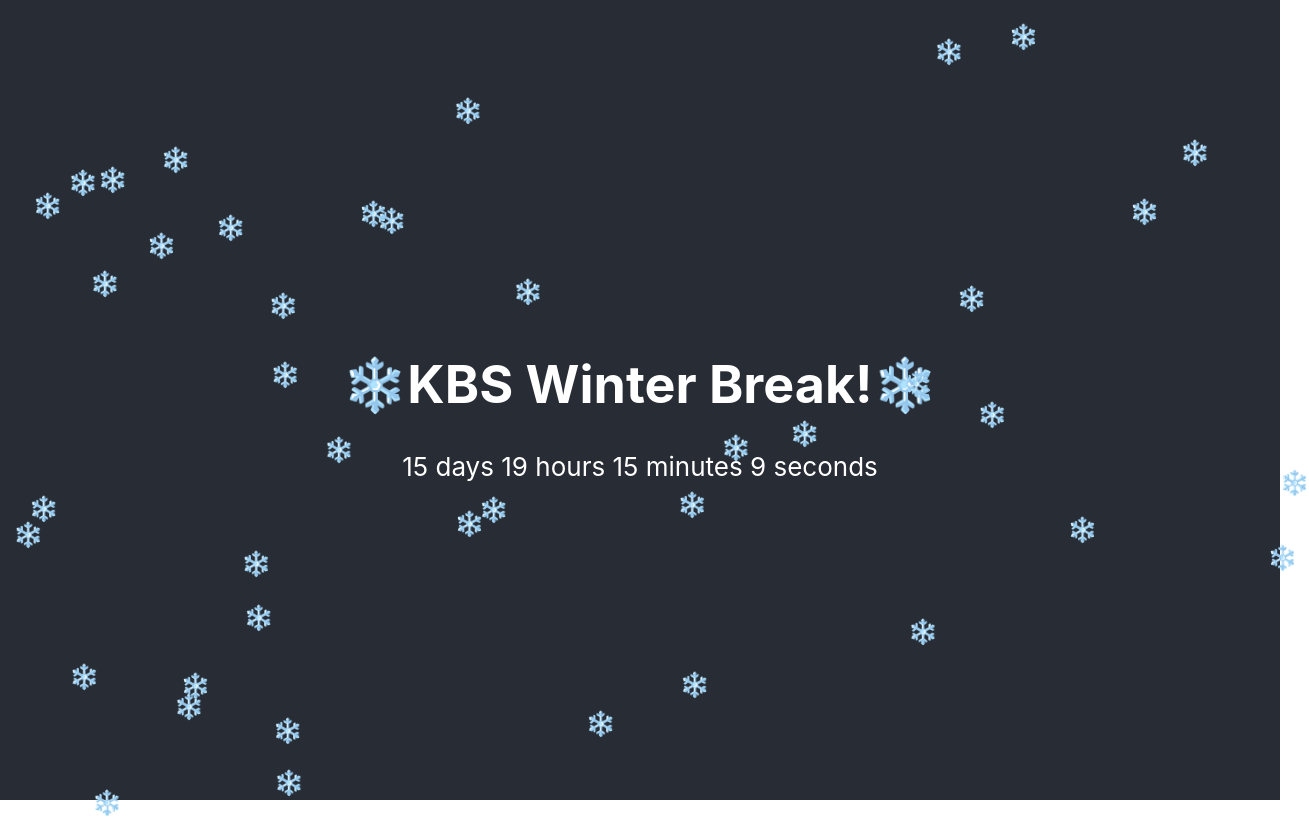
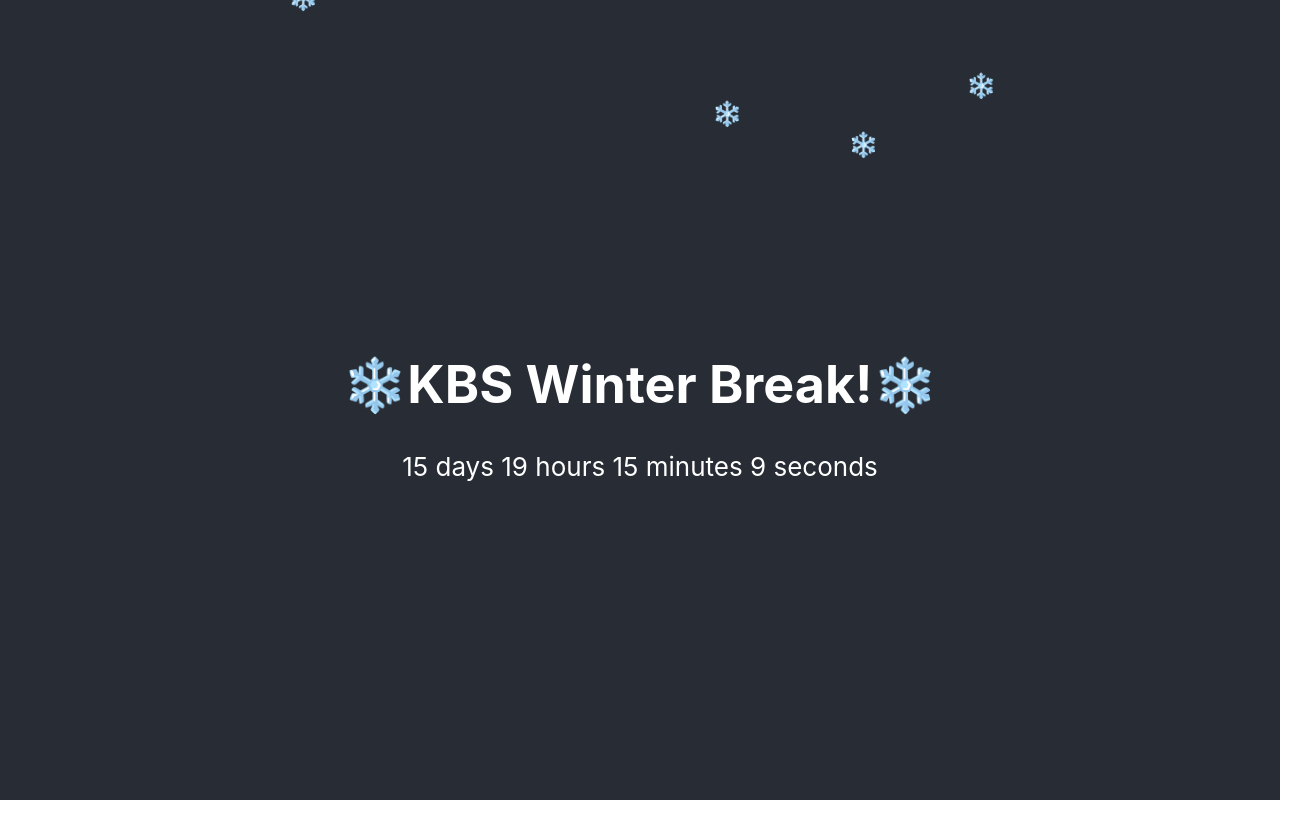
Before and after one commit to stingotho/kbs-countdown, a React (Create React App) app: page / in a window 1280 px wide. Shown: the top 818 px of the page, 1309 px wide, since content can reach past the window. Built offline with nearby package versions, Linux system fonts and the light colour scheme.

Commit message:
snowflakes now fall from top offscreen to the bottom

```diff
--- a/src/App.css
+++ b/src/App.css
@@ -68,5 +68,6 @@
 
 /* App.css or a separate stylesheet */
 @keyframes fall {
-  to { transform: translateY(100vh); }
+  0% { transform: translateY(-100vh); } /* Start from above the top of the viewport */
+  100% { transform: translateY(100vh); } /* End below the bottom of the viewport */
 }
--- a/src/App.js
+++ b/src/App.js
@@ -6,14 +6,14 @@ import Snowflake from './components/Snowflake';
 
 const createSnowflakes = (num) => {
   return Array.from({ length: num }, (_, index) => {
-    const left = Math.random() * 100; // random position from left
-    const top = Math.random() * 110 - 10; // random start position between -10% to 100%
-    const animationDuration = 5 + Math.random() * 10; // random duration between 5 to 15 seconds
-    const animationDelay = Math.random() * 10; // random start delay
+    const left = Math.random() * 100; // Random horizontal position
+    const animationDuration = 5 + Math.random() * 10; // Random duration
+    const animationDelay = Math.random() * 10; // Random delay
 
-    return <Snowflake key={index} id={index} left={left} duration={animationDuration} delay={animationDelay} top={top} />;
+    return <Snowflake key={index} id={index} left={left} duration={animationDuration} delay={animationDelay} />;
   });
 };
+
 function App() {
   const snowflakes = createSnowflakes(50); // Create 50 snowflakes
   return (
--- a/src/components/Snowflake.js
+++ b/src/components/Snowflake.js
@@ -1,15 +1,16 @@
 // Snowflake.js
 import React from 'react';
 
-const Snowflake = ({ id, left, duration, delay, top }) => {
+const Snowflake = ({ id, left, duration, delay }) => {
     const style = {
         position: 'absolute',
         left: `${left}%`,
-    top: `${top}%`, // Add top style
+        top: '-5%', // Start above the viewport
         animationDuration: `${duration}s`,
         animationDelay: `${delay}s`
     };
 
     return <div className="snowflake" id={`snowflake-${id}`} style={style}>❄️</div>;
 };
+
 export default Snowflake;
```
Lines whose indentation alone changed are shown as unchanged.
